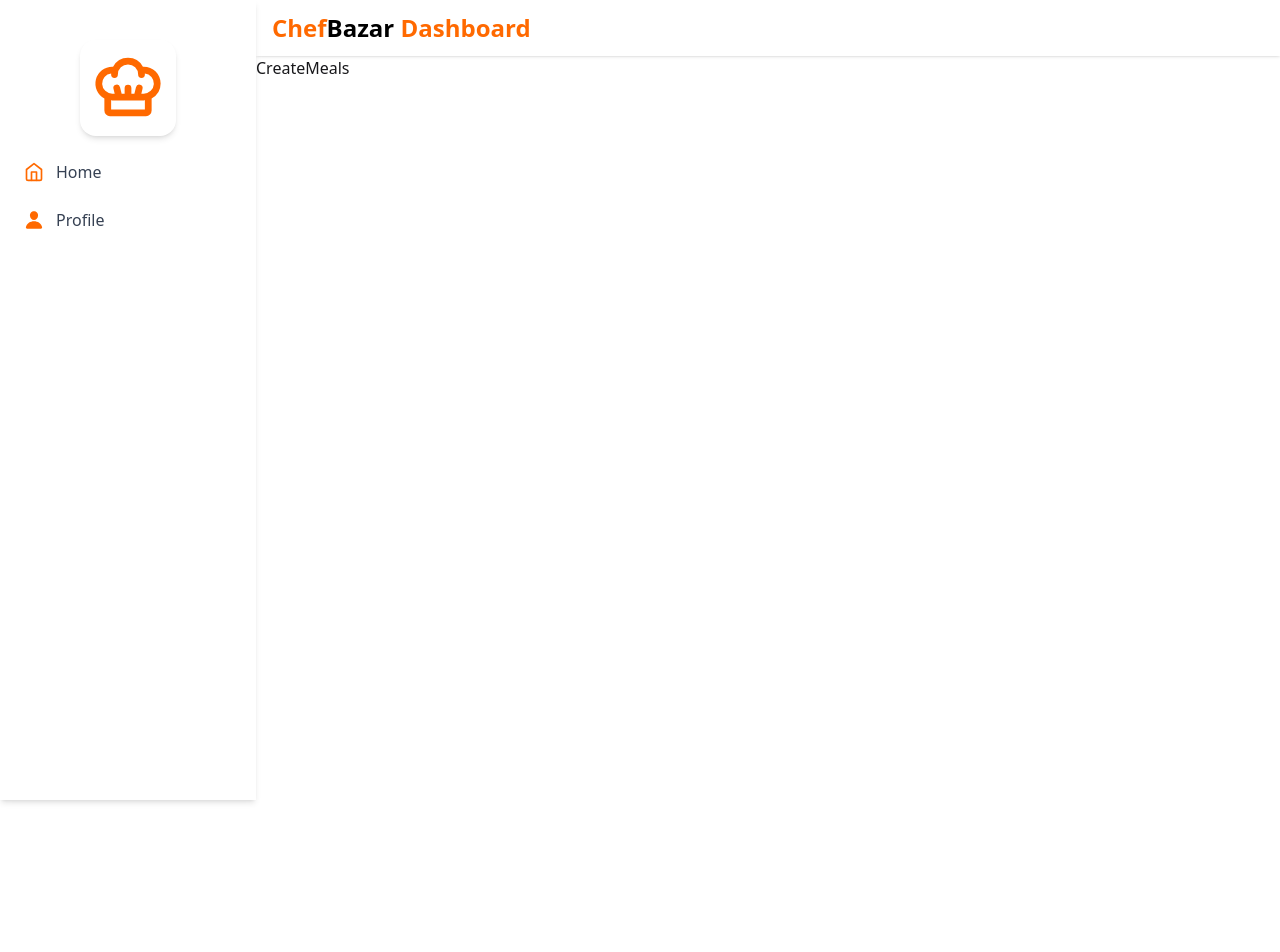
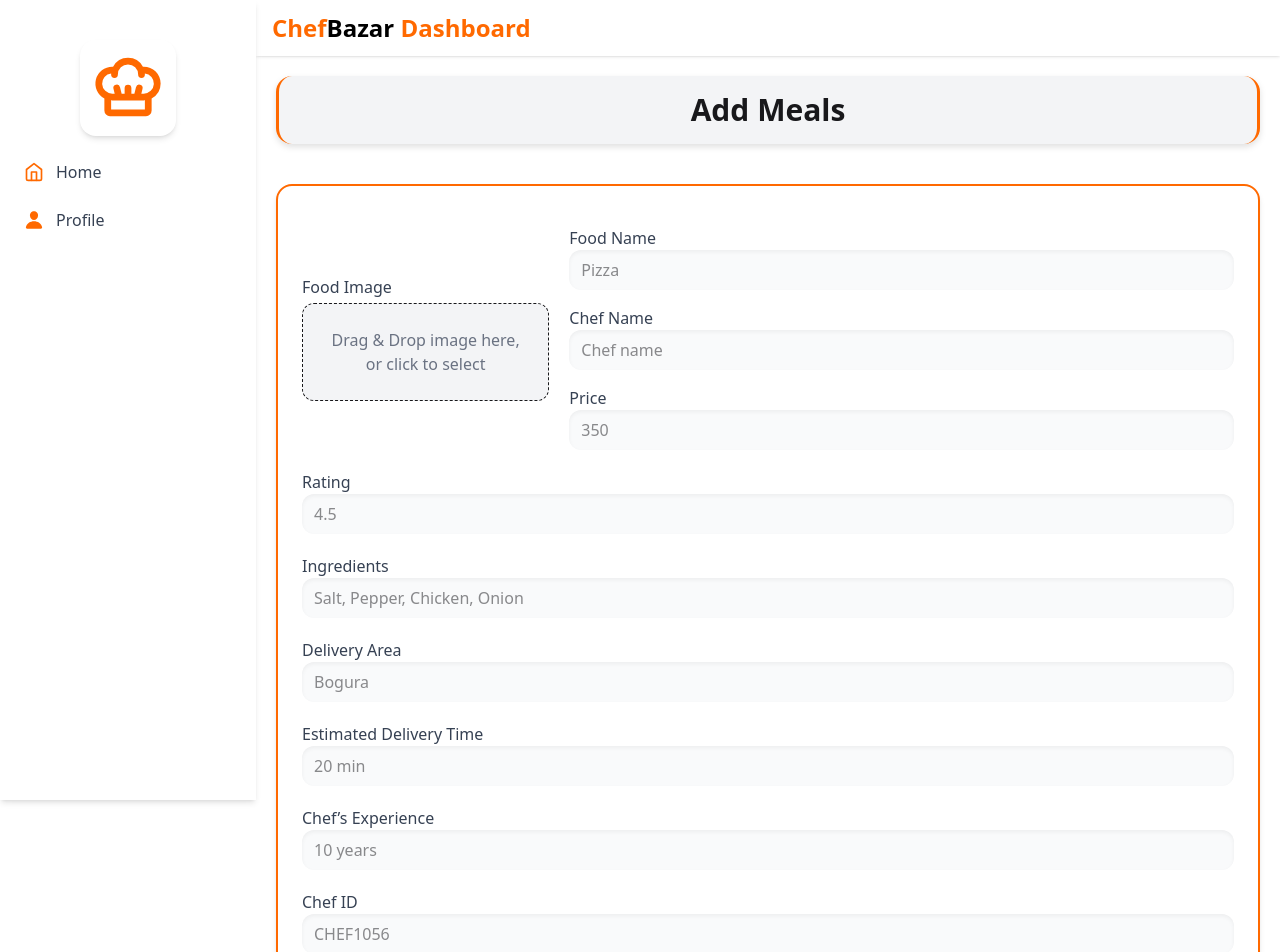
Before and after one commit to tanvirislamb/ChefBazar-Client, a React app: page /dashboard/createmeals in a window 1280 px wide. Shown: the top 952 px of the page. Before the commit the page ends 856 px from the top, so only its background shows below. Built offline with nearby package versions, Linux system fonts and the light colour scheme; no server answers; sample sign-in values are in the browser's storage; the HTML template or start-up script is replaced by a standard one.

Commit message:
added create meal page and implement all the functionality

```diff
--- a/src/Pages/DashboardPages/CreateMeals.jsx
+++ b/src/Pages/DashboardPages/CreateMeals.jsx
@@ -1,5 +1,158 @@
+import { useContext, useState } from "react";
+import { AuthContext } from "../../Provider/AuthProvider";
+import useAxios from "../../Hooks/AxiosHooks";
+
 export default function CreateMeals() {
+
+    const axios = useAxios()
+
+    const { user } = useContext(AuthContext)
+    const [preview, setPreview] = useState(null)
+    const [imageFile, setImageFile] = useState(null)
+    const [uploading, setUploading] = useState(false)
+
+    const handleFile = (file) => {
+        if (!file) return;
+        setPreview(URL.createObjectURL(file));
+        setImageFile(file);
+    }
+
+    const handleDragOver = (e) => e.preventDefault();
+    const handleDrop = (e) => {
+        e.preventDefault();
+        const file = e.dataTransfer.files[0];
+        handleFile(file);
+    };
+
+
+
+    const handleCreateMeal = async (e) => {
+        e.preventDefault()
+        setUploading(true)
+        let imageURL = null
+
+        if (imageFile) {
+            const formData = new FormData();
+            formData.append("image", imageFile);
+
+            const upload = await axios.post(
+                `https://api.imgbb.com/1/upload?key=${import.meta.env.VITE_imageBB_API}`,
+                formData
+            )
+            imageURL = upload.data.data.url;
+        }
+
+        const form = e.target
+        const newMeals = {
+            foodImage: imageURL,
+            userId: user.uid,
+            foodName: form.foodName.value,
+            ingredients: form.ingredients.value
+                .split(",")
+                .map(item => item.trim()),
+            chefName: form.chefName.value,
+            price: form.price.value,
+            rating: form.rating.value,
+            deliveryArea: form.deliveryArea.value,
+            estimatedDeliveryTime: form.deliveryTime.value,
+            chefExperience: form.experience.value,
+            chefId: form.chefId.value,
+            chefEmail: user.email,
+            date: new Date().toISOString()
+
+        }
+
+        axios.post('/meals', newMeals)
+            .then(() => {
+                setUploading(false)
+                setPreview(null)
+            })
+        form.reset()
+    }
+
     return (
-        <div>CreateMeals</div>
+        <div className="mx-5 py-5">
+            <h1 className="text-center font-bold text-3xl w-full py-4 bg-gray-100 rounded-2xl border-x-3 border-orange-500 drop-shadow-md">Add Meals</h1>
+
+            <div className="flex justify-center items-center">
+                <form
+                    onSubmit={handleCreateMeal}
+                    className="max-w-5xl px-6 pt-10 pb-5 rounded-2xl space-y-5 shadow-md my-10 border-2 border-orange-500">
+
+                    <div className="flex flex-col md:flex-row justify-between items-center gap-5">
+                        <div>
+                            <label className="text-gray-700 font-medium">Food Image</label>
+                            <div
+                                onDrop={handleDrop}
+                                onDragOver={handleDragOver}
+                                onClick={() => document.getElementById("imageInput").click()}
+                                className="w-full mt-1 p-6 border border-dashed rounded-xl bg-gray-100 dark:bg-gray-700 text-center cursor-pointer hover:bg-gray-200 dark:hover:bg-gray-600 duration-200"
+                            >
+                                {preview ? (
+                                    <img src={preview} className="w-full h-60 object-cover rounded-xl" />
+                                ) : (
+                                    <p className="text-gray-500">Drag & Drop image here, or click to select</p>
+                                )}
+                            </div>
+
+                            <input
+                                type="file"
+                                id="imageInput"
+                                required
+                                className="hidden"
+                                onChange={(e) => handleFile(e.target.files[0])}
+                            />
+                        </div>
+                        <div className="space-y-4">
+                            <label className="text-gray-700 font-medium">Food Name</label>
+                            <input type="text" name="foodName" required
+                                placeholder="Pizza" className="w-full px-3 py-2 rounded-xl bg-gray-50 shadow-inner" />
+
+                            <label className="text-gray-700 font-medium">Chef Name</label>
+                            <input type="text" name="chefName" required
+                                placeholder="Chef name" className="w-full px-3 py-2 rounded-xl bg-gray-50 shadow-inner" />
+
+                            <label className="text-gray-700 font-medium">Price</label>
+                            <input type="number" name="price" required
+                                placeholder="350" className="w-full px-3 py-2 rounded-xl bg-gray-50 shadow-inner" />
+                        </div>
+                    </div>
+
+                    <label className="text-gray-700 font-medium">Rating</label>
+                    <input type="number" name="rating" step="0.1" min="0" max="5" required
+                        placeholder="4.5" className="w-full px-3 py-2 rounded-xl bg-gray-50 shadow-inner" />
+
+                    <label className="text-gray-700 font-medium">Ingredients</label>
+                    <input type="text" name="ingredients" required
+                        placeholder="Salt, Pepper, Chicken, Onion" className="w-full px-3 py-2 rounded-xl bg-gray-50 shadow-inner" />
+
+                    <label className="text-gray-700 font-medium">Delivery Area</label>
+                    <input type="text" name="deliveryArea" required
+                        placeholder="Bogura" className="w-full px-3 py-2 rounded-xl bg-gray-50 shadow-inner" />
+
+                    <label className="text-gray-700 font-medium">Estimated Delivery Time</label>
+                    <input type="text" name="deliveryTime" required
+                        placeholder="20 min" className="w-full px-3 py-2 rounded-xl bg-gray-50 shadow-inner" />
+
+                    <label className="text-gray-700 font-medium">Chef’s Experience</label>
+                    <input type="text" name="experience" required
+                        placeholder="10 years" className="w-full px-3 py-2 rounded-xl bg-gray-50 shadow-inner" />
+
+                    <label className="text-gray-700 font-medium">Chef ID</label>
+                    <input type="text" name="chefId" required
+                        placeholder="CHEF1056" className="w-full px-3 py-2 rounded-xl bg-gray-50 shadow-inner" />
+
+                    <label className="text-gray-700 font-medium">User Email</label>
+                    <input type="text" name="email" value={user.email} className="w-full px-3 py-2 rounded-xl bg-gray-50 shadow-inner" />
+
+                    <button type="submit" className="w-full py-2 mt-3 bg-orange-500 text-white text-center font-semibold rounded-2xl">
+                        {
+                            uploading ? <span className="loading loading-spinner loading-xs"></span>
+                                : "Submit"
+                        }
+                    </button>
+                </form>
+            </div>
+        </div>
     )
 }
```
